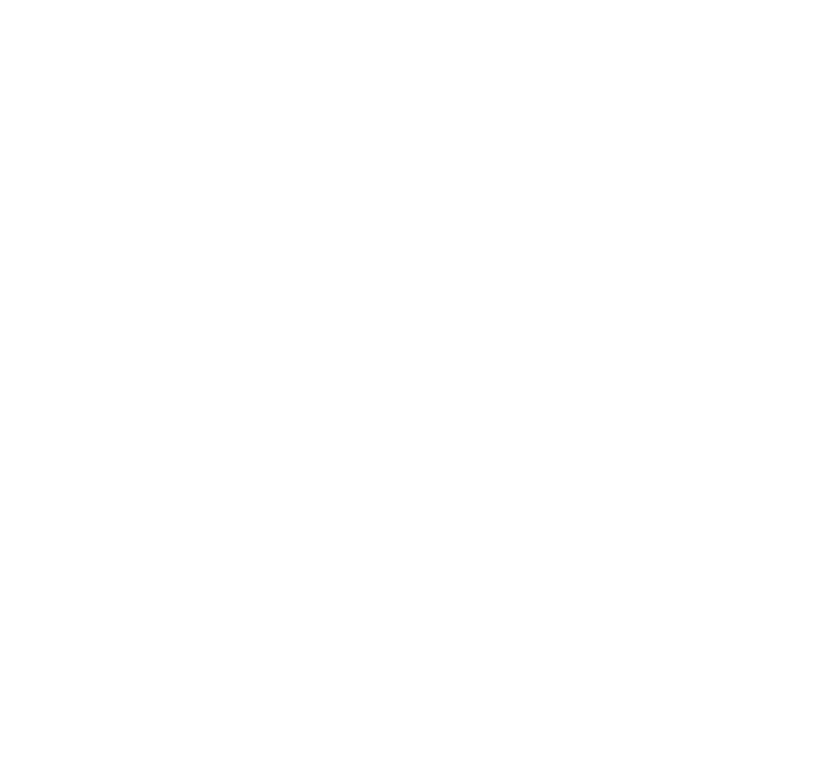
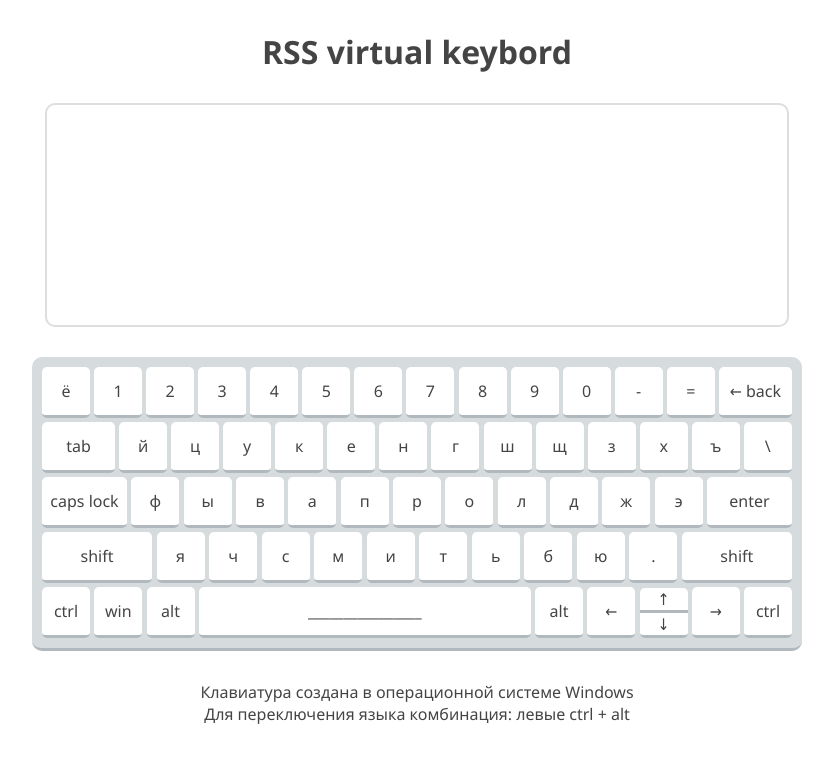
Before and after one commit to vulGUN/virtual-keyboard, a plain HTML site: page index.html in a window 1280 px wide. Shown: the whole page, without its empty margins (223-1056 px from the left). Drawn offline with Linux system fonts and the light colour scheme.

Commit message:
feat: add html, css and js files with initial layout and some code

```diff
--- a/index.html
+++ b/index.html
@@ -5,11 +5,100 @@
   <meta charset="UTF-8">
   <meta http-equiv="X-UA-Compatible" content="IE=edge">
   <meta name="viewport" content="width=device-width, initial-scale=1.0">
+  <link rel="icon" href="fav.ico">
+  <link rel="stylesheet" href="style.css">
   <title>vurtual-keyboard</title>
 </head>
 
 <body>
-
+  <header class="header container">
+    <h1 class="header__title">RSS virtual keybord</h1>
+    <textarea class="header__textarea" id="textarea" cols="30" rows="10"></textarea>
+  </header>
+  <main>
+    <section class="keyboard container">
+      <div class="keyboard__line">
+        <div class="keyboard__key backquote">ё</div>
+        <div class="keyboard__key digit1">1</div>
+        <div class="keyboard__key digit2">2</div>
+        <div class="keyboard__key digit3">3</div>
+        <div class="keyboard__key digit4">4</div>
+        <div class="keyboard__key digit5">5</div>
+        <div class="keyboard__key digit6">6</div>
+        <div class="keyboard__key digit7">7</div>
+        <div class="keyboard__key digit8">8</div>
+        <div class="keyboard__key digit9">9</div>
+        <div class="keyboard__key digit0">0</div>
+        <div class="keyboard__key minus">-</div>
+        <div class="keyboard__key equal">=</div>
+        <div class="keyboard__key backspace">← back</div>
+      </div>
+      <div class="keyboard__line">
+        <div class="keyboard__key tab">tab</div>
+        <div class="keyboard__key keyq">й</div>
+        <div class="keyboard__key keyw">ц</div>
+        <div class="keyboard__key keye">у</div>
+        <div class="keyboard__key keyr">к</div>
+        <div class="keyboard__key keyt">е</div>
+        <div class="keyboard__key keyy">н</div>
+        <div class="keyboard__key keyu">г</div>
+        <div class="keyboard__key keyi">ш</div>
+        <div class="keyboard__key keyo">щ</div>
+        <div class="keyboard__key keyp">з</div>
+        <div class="keyboard__key bracketleft">х</div>
+        <div class="keyboard__key bracketright">ъ</div>
+        <div class="keyboard__key backslash">\</div>
+      </div>
+      <div class="keyboard__line">
+        <div class="keyboard__key capslock">caps lock</div>
+        <div class="keyboard__key keya">ф</div>
+        <div class="keyboard__key keys">ы</div>
+        <div class="keyboard__key keyd">в</div>
+        <div class="keyboard__key keyf">а</div>
+        <div class="keyboard__key keyg">п</div>
+        <div class="keyboard__key keyh">р</div>
+        <div class="keyboard__key keyj">о</div>
+        <div class="keyboard__key keyk">л</div>
+        <div class="keyboard__key keyl">д</div>
+        <div class="keyboard__key semicolon">ж</div>
+        <div class="keyboard__key quote">э</div>
+        <div class="keyboard__key enter">enter</div>
+      </div>
+      <div class="keyboard__line">
+        <div class="keyboard__key shift shiftleft">shift</div>
+        <div class="keyboard__key keyz">я</div>
+        <div class="keyboard__key keyx">ч</div>
+        <div class="keyboard__key keyc">с</div>
+        <div class="keyboard__key keyv">м</div>
+        <div class="keyboard__key keyb">и</div>
+        <div class="keyboard__key keyn">т</div>
+        <div class="keyboard__key keym">ь</div>
+        <div class="keyboard__key comma">б</div>
+        <div class="keyboard__key period">ю</div>
+        <div class="keyboard__key slash">.</div>
+        <div class="keyboard__key shift shiftright">shift</div>
+      </div>
+      <div class="keyboard__line">
+        <div class="keyboard__key controlleft">ctrl</div>
+        <div class="keyboard__key metaleft">win</div>
+        <div class="keyboard__key altleft">alt</div>
+        <div class="keyboard__key space">________________</div>
+        <div class="keyboard__key altright">alt</div>
+        <div class="keyboard__key arrowleft">←</div>
+        <div class="arrows">
+          <div class="keyboard__key arrow__up arrowup">↑</div>
+          <div class="keyboard__key arrow__down arrowdown">↓</div>
+        </div>
+        <div class="keyboard__key arrowright">→</div>
+        <div class="keyboard__key controlright">ctrl</div>
+      </div>
+    </section>
+  </main>
+  <footer class="footer container">
+    <p class="footer__text">Клавиатура создана в операционной системе Windows</p>
+    <p class="footer__text">Для переключения языка комбинация: левыe ctrl + alt</p>
+  </footer>
+  <script src="script.js"></script>
 </body>
 
 </html>
--- /dev/null
+++ b/script.js
@@ -0,0 +1,42 @@
+const body = document.body;
+const keys = document.querySelectorAll('.keyboard__key');
+// class Key {
+//   constructor(options) {
+//     this.name = options.name;
+//   }
+// }
+
+// body.innerHTML = `<div class="container"></div>`;
+
+keys.forEach((i) => {
+  i.addEventListener('mousedown', (e) => {
+    i.classList.add('keyboard__key_active');
+    // console.dir(e.target);
+  });
+  i.addEventListener('mouseup', () => {
+    i.classList.remove('keyboard__key_active');
+  });
+  i.addEventListener('mouseleave', () => {
+    i.classList.remove('keyboard__key_active');
+  });
+  document.addEventListener('keydown', (e) => {
+    if (e.code.toLowerCase() === 'tab') {
+      e.preventDefault();
+    }
+    if (i.classList.contains(e.code.toLowerCase())) {
+      i.classList.add('keyboard__key_active');
+    }
+    // if (e.code.toLowerCase() === 'capslock') {
+    //   console.log('active caps');
+    // }
+  });
+  document.addEventListener('keyup', (e) => {
+    if (i.classList.contains(e.code.toLowerCase())) {
+      i.classList.remove('keyboard__key_active');
+    }
+  });
+});
+
+document.addEventListener('keydown', (e) => {
+  console.dir(e.code.toLowerCase());
+});
--- /dev/null
+++ b/style.css
@@ -0,0 +1,138 @@
+* {
+  padding: 0;
+  margin: 0;
+}
+
+body {
+  font-family: 'Segoe UI', Tahoma, Geneva, Verdana, sans-serif;
+  color: #444444;
+}
+
+.container {
+  max-width: 750px;
+  margin: 0 auto;
+}
+
+.header__title {
+  margin-top: 30px;
+  text-align: center;
+}
+
+.header__textarea {
+  display: block;
+  width: 96%;
+  height: 200px;
+  margin: 30px auto 30px;
+  padding: 10px;
+  font-size: 18px;
+  color: #444444;
+  border-radius: 10px;
+  -webkit-border-radius: 10px;
+  -moz-border-radius: 10px;
+  border: 2px solid #dedede;
+  outline: none;
+  resize: none;
+}
+
+.keyboard {
+  display: flex;
+  flex-direction: column;
+  row-gap: 4px;
+  width: 100%;
+  padding: 10px;
+  background: #d6dbde;
+  border-bottom: 3px solid #b1b9be;
+  border-radius: 10px;
+  -webkit-border-radius: 10px;
+  -moz-border-radius: 10px;
+}
+
+.keyboard__line {
+  display: flex;
+  align-items: center;
+  justify-content: space-between;
+  flex-wrap: nowrap;
+}
+
+.keyboard__key {
+  width: 38px;
+  height: 38px;
+  line-height: 38px;
+  font-size: 16px;
+  border-bottom: 3px solid #b1b9be;
+  background: #fff;
+  padding: 5px;
+  text-align: center;
+  -moz-border-radius: 5px;
+  -webkit-border-radius: 5px;
+  border-radius: 5px;
+  user-select: none;
+  cursor: pointer;
+  transition: all 0.05s;
+}
+
+.backspace,
+.tab {
+  width: 63px;
+}
+
+.capslock,
+.enter {
+  width: 75px;
+}
+
+.shift {
+  width: 100px;
+}
+
+.space {
+  width: 322px;
+}
+
+.arrows {
+  height: 50px;
+  display: flex;
+  flex-direction: column;
+  align-items: center;
+  justify-content: space-between;
+}
+
+.arrow__up,
+.arrow__down {
+  display: flex;
+  align-items: center;
+  justify-content: center;
+  height: 20px;
+  border-bottom: 3px solid #b1b9be;
+  padding: 1px 5px;
+  border-radius: 0;
+}
+
+.arrow__up {
+  border-top-left-radius: 5px;
+  border-top-right-radius: 5px;
+}
+
+.arrow__down {
+  border-bottom-left-radius: 5px;
+  border-bottom-right-radius: 5px;
+}
+
+.footer {
+  margin-top: 30px;
+}
+
+.footer__text {
+  text-align: center;
+}
+
+.keyboard__key_active {
+  border-bottom: 0px solid #c0cdc2;
+  background: #dcebde;
+}
+
+/* @media (hover: hover) {
+  .keyboard__key:hover {
+    background: #e0e3e8;
+  }
+} */
```
